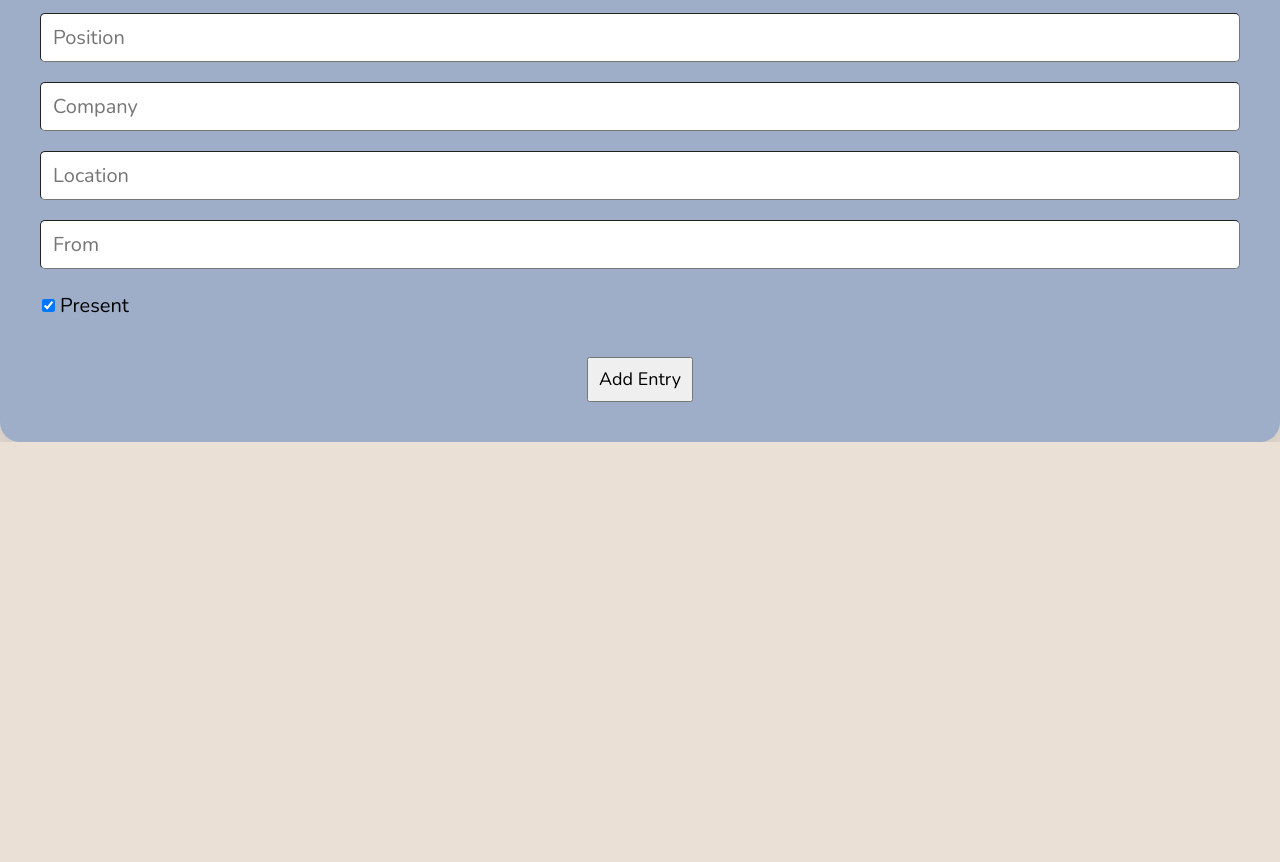
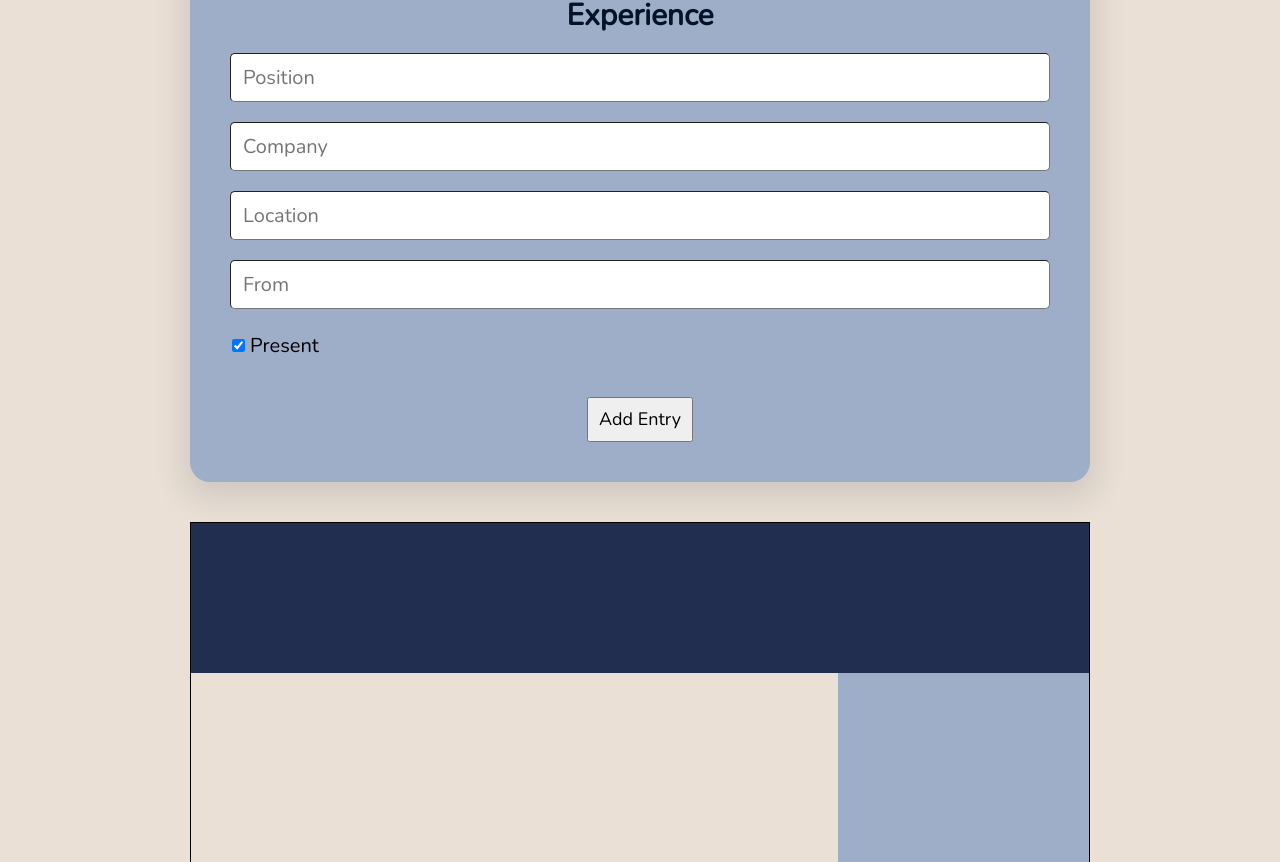
Before and after one commit to ArjunSaili1/ResumeGenerator, a React (Create React App) app: page / in a window 1280 px wide. Shown: the part 1104-1966 px from the top of the page. Before the commit the page ends 1546 px from the top, so only its background shows below. Built offline with nearby package versions, Linux system fonts and the light colour scheme; the HTML template or start-up script is replaced by a standard one.

Commit message:
Create resume preview components

```diff
--- a/src/App.js
+++ b/src/App.js
@@ -1,6 +1,7 @@
 import React, { Component } from "react";
 import ResumeForm from "./components/ResumeForm/ResumeForm";
 import Header from "./components/Header";
+import ResumePreview from "./components/ResumePreview/ResumePreview";
 import 'normalize.css';
 import './index.css'
 
@@ -54,8 +55,11 @@ class App extends Component {
   render(){
     return (
       <div className="App">
-        <Header></Header>
-        <ResumeForm addExpInfo={this.addExpInfo} addEduInfo={this.addEduInfo} updatePersonalInfo={this.updatePersonalInfo}/>
+        <Header/>
+        <div className="resume-wrapper">
+          <ResumeForm addExpInfo={this.addExpInfo} addEduInfo={this.addEduInfo} updatePersonalInfo={this.updatePersonalInfo}/>
+          <ResumePreview resumeInfo={this.state}/>
+        </div>
       </div>
     );
   }
--- /dev/null
+++ b/src/components/ResumePreview/ResumePreview.js
@@ -0,0 +1,26 @@
+import React, { Component } from "react";
+import PreviewHeader from "./ResumePreviewSections/PreviewHeader";
+import PreviewSidebar from "./ResumePreviewSections/PreviewSidebar";
+
+class ResumePreview extends Component {
+
+    constructor(props){
+        super(props)
+    }
+
+    render(){
+        const {personalInfo, experienceInfo, educationInfo} = this.props.resumeInfo;
+        const {name, title, address, phone, email} = personalInfo
+        return(
+            <div className="resume-preview">
+                <PreviewHeader name={name} title={title}/>
+                <div lassName="resume-preview-main">
+
+                </div>
+                <PreviewSidebar address={address} phone={phone} email={email}/>
+            </div>
+        )
+    }
+}
+
+export default ResumePreview
--- /dev/null
+++ b/src/components/ResumePreview/ResumePreviewSections/PreviewHeader.js
@@ -0,0 +1,15 @@
+import React, { Component } from "react";
+
+class PreviewHeader extends Component{
+
+    render(){
+        return(
+            <div className="resume-preview-header">
+                {this.props.name}
+                {this.props.title}
+            </div>
+        )
+    }
+}
+
+export default PreviewHeader
--- /dev/null
+++ b/src/components/ResumePreview/ResumePreviewSections/PreviewSidebar.js
@@ -0,0 +1,16 @@
+import React, { Component } from "react";
+
+class PreviewSidebar extends Component{
+
+    render(){
+        return(
+            <div className="resume-preview-sidebar">
+                {this.props.address}
+                {this.props.phone}
+                {this.props.email}
+            </div>
+        )
+    }
+}
+
+export default PreviewSidebar
```
